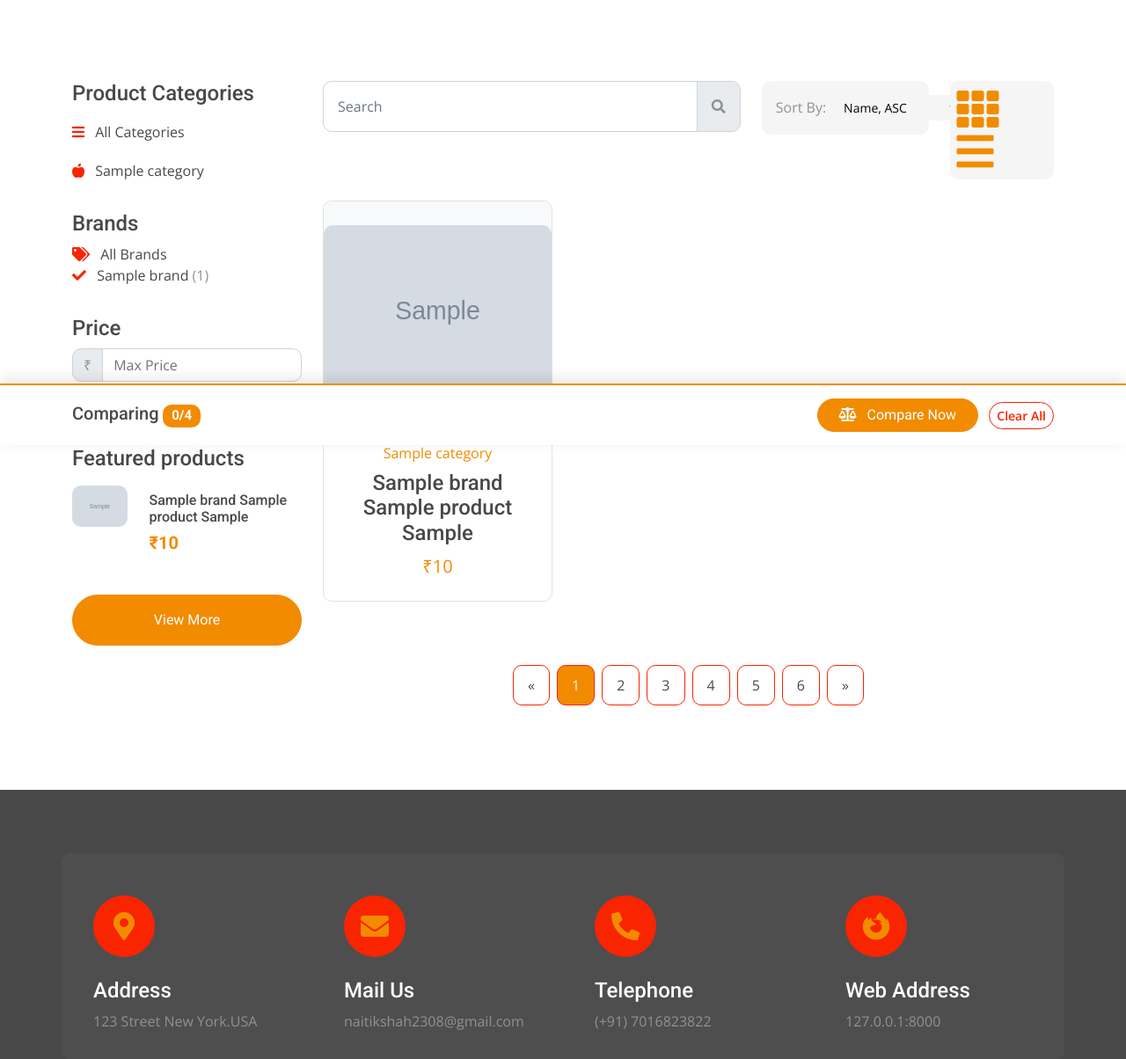
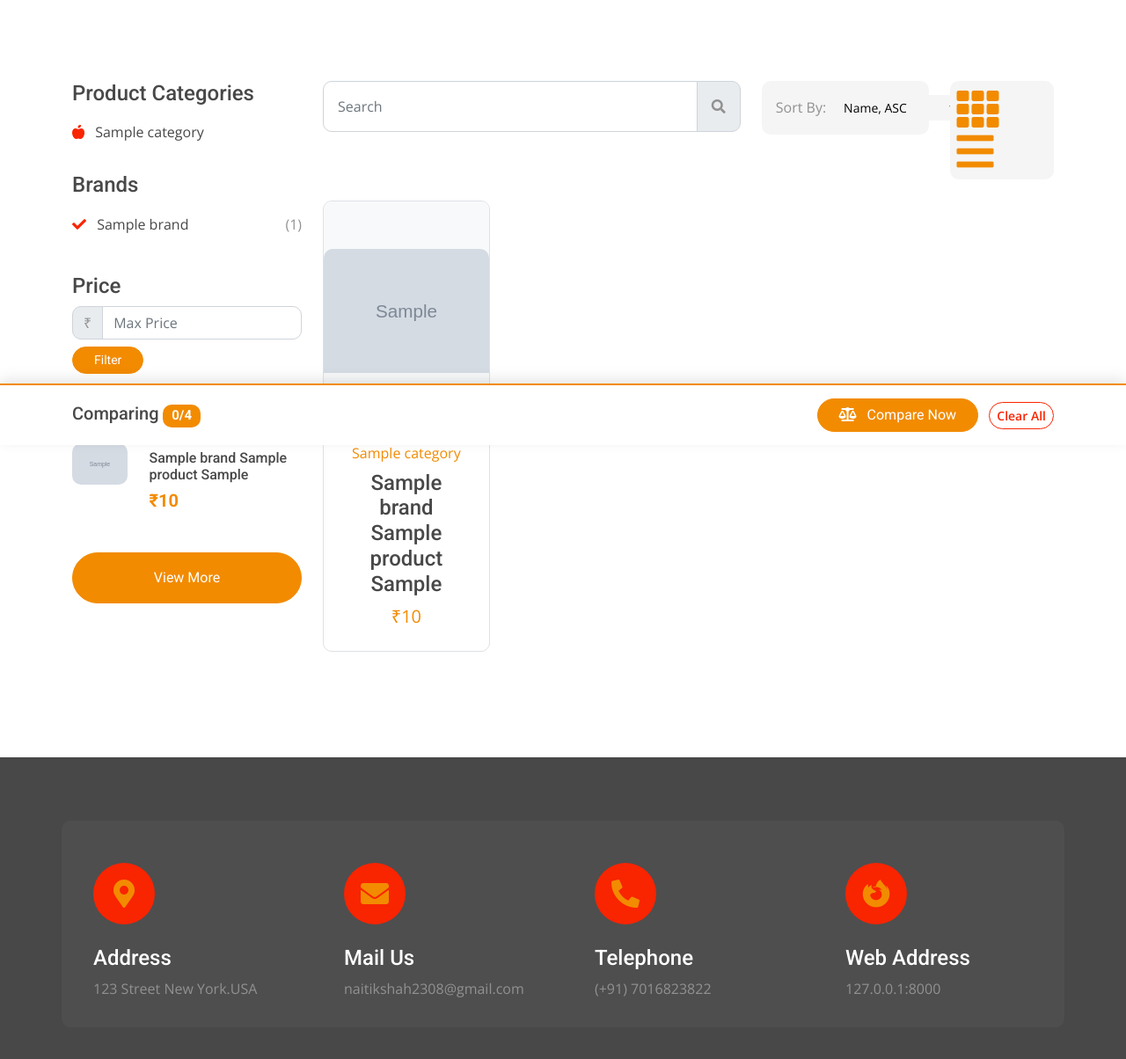
Before and after one commit to TechieNaitik/electro, a Django app: page /shop/ in a window 1280 px wide. Shown: the part 394-1598 px from the top of the page at 88% size. Run offline with Django 5.2, Linux system fonts and the light colour scheme; tables that the repository leaves empty hold one stand-in row (values such as "Sample post"); grey boxes marked "Sample" are stand-in pictures; some libraries are stand-ins or nearby versions.

Commit message:
feat: implement centralized product pagination, 4-column grid, and updated documentation

```diff
--- a/myproject/myapp/Templates/index.html
+++ b/myproject/myapp/Templates/index.html
@@ -10,6 +10,13 @@
     <meta content="" name="keywords">
     <meta content="" name="description">
     <meta name="csrf-token" content="{{ csrf_token }}">
+
+    <!-- Favicon -->
+    <link rel="apple-touch-icon" sizes="180x180" href="{% static 'img/favicon/apple-touch-icon.png' %}">
+    <link rel="icon" type="image/png" sizes="32x32" href="{% static 'img/favicon/favicon-32x32.png' %}">
+    <link rel="icon" type="image/png" sizes="16x16" href="{% static 'img/favicon/favicon-16x16.png' %}">
+    <link rel="manifest" href="{% static 'img/favicon/site.webmanifest' %}">
+    <link rel="shortcut icon" href="{% static 'img/favicon/favicon.ico' %}">
 
     <!-- Google Web Fonts -->
     <link rel="preconnect" href="https://fonts.googleapis.com">
@@ -376,7 +383,7 @@
                     <div id="tab-1" class="tab-pane fade show p-0 active">
                         <div class="row g-4">
                             {% for product in products %}
-                            <div class="col-md-6 col-lg-4 col-xl-3">
+                            <div class="col-md-6 col-lg-3">
                                 <div class="product-item rounded wow fadeInUp" data-wow-delay="0.1s">
                                     <div class="product-item-inner border rounded">
                                         <div class="product-item-inner-item">
@@ -429,6 +436,7 @@
                                 <h4>No products available</h4>
                             </div>
                             {% endfor %}
+                            {% include "partials/pagination.html" with page_obj=products %}
                         </div>
                     </div>
                 </div>
@@ -447,7 +455,7 @@
                     selected_category.name }}{% else %}All Product Items{% endif %}</h1>
             </div>
             <div class="productList-carousel owl-carousel pt-4 wow fadeInUp" data-wow-delay="0.3s">
-                {% for product in products %}
+                {% for product in all_products %}
                 <div class="productList-item">
                     <div class="productImg-item products-mini-item border">
                         <div class="row g-0">
--- a/myproject/myapp/Templates/shop.html
+++ b/myproject/myapp/Templates/shop.html
@@ -22,14 +22,6 @@
                 <div class="product-categories mb-4">
                     <h4>Product Categories</h4>
                     <ul class="list-unstyled">
-                        <li>
-                            <div class="categories-item">
-                                <a href="{% url 'shop' %}" class="text-dark">
-                                    <i class="fas fa-bars text-secondary me-2"></i>
-                                    All Categories
-                                </a>
-                            </div>
-                        </li>
                         {% for category in categories %}
                         <li>
                             <div class="categories-item">
@@ -43,16 +35,10 @@
                         {% endfor %}
                     </ul>
                 </div>
+
                 <div class="product-brands mb-4">
                     <h4>Brands</h4>
                     <ul class="list-unstyled">
-                        <li>
-                            <div class="categories-item">
-                                <a href="?{% if selected_category %}cid={{ selected_category.id }}{% endif %}" class="text-dark">
-                                    <i class="fas fa-tags text-secondary me-2"></i> All Brands
-                                </a>
-                            </div>
-                        </li>
                         {% for brand in brands %}
                         <li>
                             <div class="categories-item">
@@ -146,7 +132,7 @@
                     <div id="tab-5" class="tab-pane fade show p-0 active">
                         <div class="row g-4 product">
                             {% for product in products %}
-                            <div class="col-lg-4">
+                            <div class="col-lg-3">
                                 <div class="product-item rounded wow fadeInUp" data-wow-delay="0.1s">
                                     <div class="product-item-inner border rounded">
                                         <div class="product-item-inner-item">
@@ -202,16 +188,7 @@
                             </div>
                             {% endfor %}
                             <div class="col-12 wow fadeInUp" data-wow-delay="0.1s">
-                                <div class="pagination d-flex justify-content-center mt-5">
-                                    <a href="#" class="rounded">&laquo;</a>
-                                    <a href="#" class="active rounded">1</a>
-                                    <a href="#" class="rounded">2</a>
-                                    <a href="#" class="rounded">3</a>
-                                    <a href="#" class="rounded">4</a>
-                                    <a href="#" class="rounded">5</a>
-                                    <a href="#" class="rounded">6</a>
-                                    <a href="#" class="rounded">&raquo;</a>
-                                </div>
+                            {% include "partials/pagination.html" with page_obj=products %}
                             </div>
                         </div>
                     </div>
@@ -269,16 +246,7 @@
                             </div>
                             {% endfor %}
                             <div class="col-12 wow fadeInUp" data-wow-delay="0.1s">
-                                <div class="pagination d-flex justify-content-center mt-5">
-                                    <a href="#" class="rounded">&laquo;</a>
-                                    <a href="#" class="active rounded">1</a>
-                                    <a href="#" class="rounded">2</a>
-                                    <a href="#" class="rounded">3</a>
-                                    <a href="#" class="rounded">4</a>
-                                    <a href="#" class="rounded">5</a>
-                                    <a href="#" class="rounded">6</a>
-                                    <a href="#" class="rounded">&raquo;</a>
-                                </div>
+                            {% include "partials/pagination.html" with page_obj=products %}
                             </div>
                         </div>
                     </div>
--- a/myproject/myapp/models.py
+++ b/myproject/myapp/models.py
@@ -52,8 +52,6 @@ class Product(models.Model):
     model_name  = models.CharField(max_length=100, null=True, blank=True)
     variant_specs = models.CharField(max_length=100, null=True, blank=True, help_text="e.g. 128GB Blue, Dual Sim")
 
-    # Old name field — we keep this temporarily for data migration
-    name        = models.CharField(max_length=100, null=True, blank=True)
     sku         = models.CharField(max_length=50, unique=True, null=True, blank=True)
     image       = models.ImageField(upload_to='img/')
     description = models.TextField()
--- a/myproject/myapp/static/css/style.css
+++ b/myproject/myapp/static/css/style.css
@@ -694,23 +694,37 @@
   background-color: var(--bs-primary);
 }
 
+.pagination .disabled {
+    color: #c0c0c0;
+    pointer-events: none;
+    background-color: #f1f1f1;
+    border: 1px solid var(--bs-secondary);
+    padding: 10px 16px;
+    margin: 0 4px;
+    border-radius: 4px;
+    display: inline-block;
+}
+
 .nav.nav-tabs .nav-link.active {
   border-bottom: 2px solid var(--bs-secondary) !important;
 }
 /*** Pagination End ***/
 
 /*** Shop Page Start ***/
-.shop .product-categories .categories-item {
+.shop .product-categories .categories-item,
+.shop .product-brands .categories-item {
   display: flex;
   justify-content: space-between;
   padding: 10px 0;
 }
 
-.shop .product-categories .categories-item a {
+.shop .product-categories .categories-item a,
+.shop .product-brands .categories-item a {
   transition: 0.5s;
 }
 
-.shop .product-categories .categories-item a:hover {
+.shop .product-categories .categories-item a:hover,
+.shop .product-brands .categories-item a:hover {
   color: var(--bs-primary) !important;
 }
 
--- /dev/null
+++ b/myproject/myapp/utils.py
@@ -0,0 +1,10 @@
+from django.core.paginator import Paginator
+
+def get_paginated_data(request, queryset, per_page=12):
+    """
+    Helper function to paginate any queryset.
+    Returns the page object for the current page.
+    """
+    paginator = Paginator(queryset, per_page)
+    page_number = request.GET.get('page')
+    return paginator.get_page(page_number)
--- a/myproject/myapp/views.py
+++ b/myproject/myapp/views.py
@@ -8,7 +8,8 @@ from django.db.models.functions import Lower
 from datetime import timedelta
 from django.utils import timezone
 from django.core.paginator import Paginator
-from django.db import transaction
+from .utils import get_paginated_data
+from decimal import Decimal, InvalidOperation
 import json
 from .models import Customer, Category, Product, Cart, Order, OrderItem, Wishlist, Brand, ProductReview
 from .logger import log_action
@@ -28,9 +29,13 @@ def about(request):
     return render(request, 'about.html', context)
 
 def bestseller(request):
+    all_products = Product.objects.all().select_related('brand', 'category_id')
+    page_obj = get_paginated_data(request, all_products)
+
     context = {
         'categories': Category.objects.all(),
-        'products': Product.objects.all(),
+        'products': page_obj,
+        'all_products': all_products,
     }
     return render(request, 'bestseller.html', context)
 
@@ -106,11 +111,17 @@ def category_products(request, cid):
         'categories': Category.objects.all(),
     }
     if cid == 0:
-        context['products'] = Product.objects.all()
+        products = Product.objects.all().select_related('brand', 'category_id')
     else:
         category = Category.objects.get(id=cid)
-        context['products'] = Product.objects.filter(category_id=category)
+        products = Product.objects.filter(category_id=category).select_related('brand', 'category_id')
         context['selected_category'] = category
+
+    # Pagination (12 per page)
+    page_obj = get_paginated_data(request, products, per_page=12)
+
+    context['products'] = page_obj
+    context['all_products'] = Product.objects.all() # For carousel if needed
 
     return render(request, 'index.html', context)
 
@@ -362,16 +373,24 @@ def help(request):
     return render(request, 'help.html', context)
 
 def home(request):
+    all_products = Product.objects.all().select_related('brand', 'category_id')
+    page_obj = get_paginated_data(request, all_products)
+
     context = {
         'categories': Category.objects.all(),
-        'products': Product.objects.all(),
+        'products': page_obj,
+        'all_products': all_products,
     }
     return render(request, 'index.html', context)
 
 def index(request):
+    all_products = Product.objects.all().select_related('brand', 'category_id')
+    page_obj = get_paginated_data(request, all_products)
+
     context = {
         'categories': Category.objects.all(),
-        'products': Product.objects.all(),
+        'products': page_obj,
+        'all_products': all_products,
     }
     return render(request, 'index.html', context)
 
@@ -462,9 +481,7 @@ def my_account(request):
                 orders = orders.filter(items__product__name__icontains=query).distinct()
 
         # 4. Pagination (10 per page)
-        paginator = Paginator(orders, 10)
-        page_number = request.GET.get('page')
-        page_obj = paginator.get_page(page_number)
+        page_obj = get_paginated_data(request, orders, per_page=10)
 
         context.update({
             'orders': page_obj,
@@ -719,7 +736,11 @@ def shop(request, cid=0):
     products = products.order_by(*order_fields)
 
     context['current_sort'] = sort
-    context['products'] = products
+
+    # 7. Pagination (12 per page)
+    page_obj = get_paginated_data(request, products, per_page=12)
+
+    context['products'] = page_obj
     return render(request, 'shop.html', context)
 
 def single(request, pid):
```
Also changed, not shown: myproject/myapp/Templates/bestseller.html (+5 -3 lines), myproject/myapp/Templates/custom_admin/base.html (+7 -0 lines), myproject/myapp/Templates/partials/pagination.html (added, +33 -0 lines), README.md, myproject/myapp/migrations/0028_remove_product_name.py (added), 2 other files.
